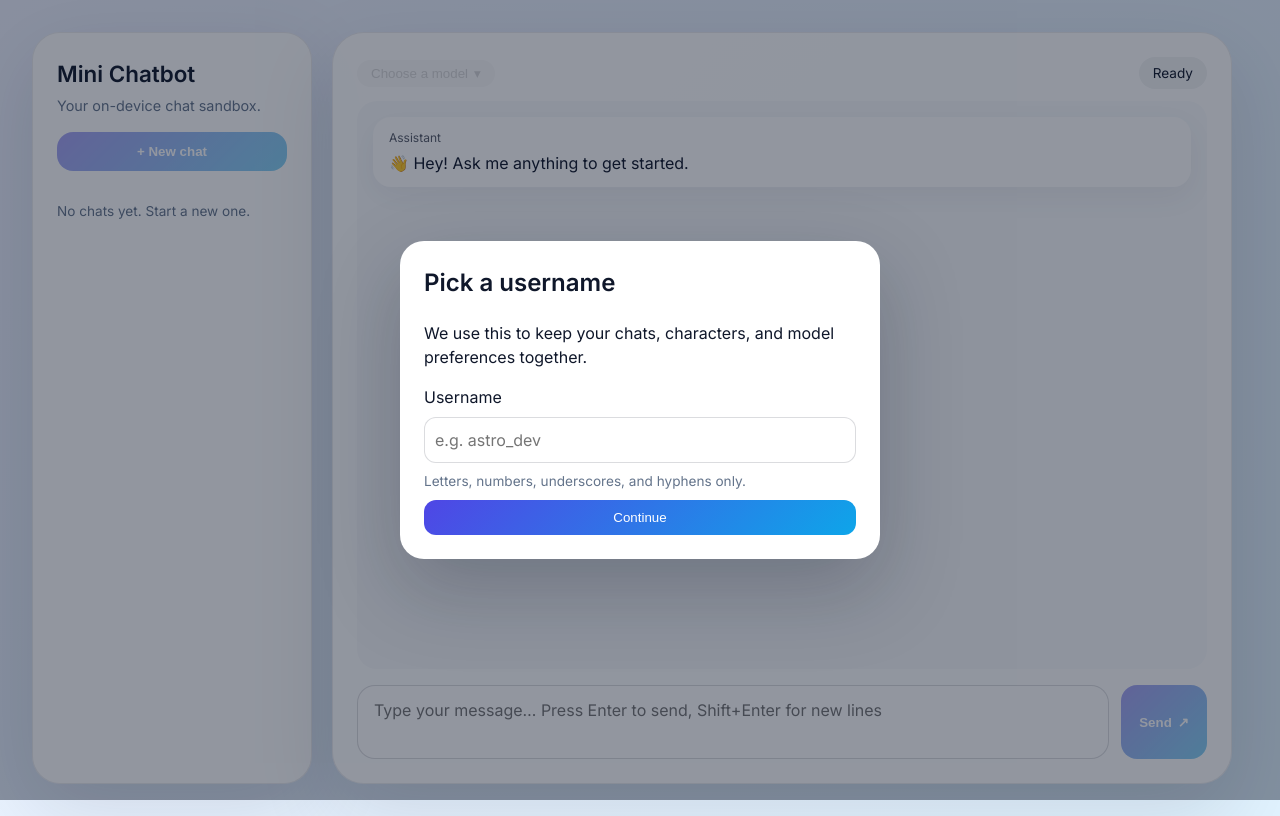
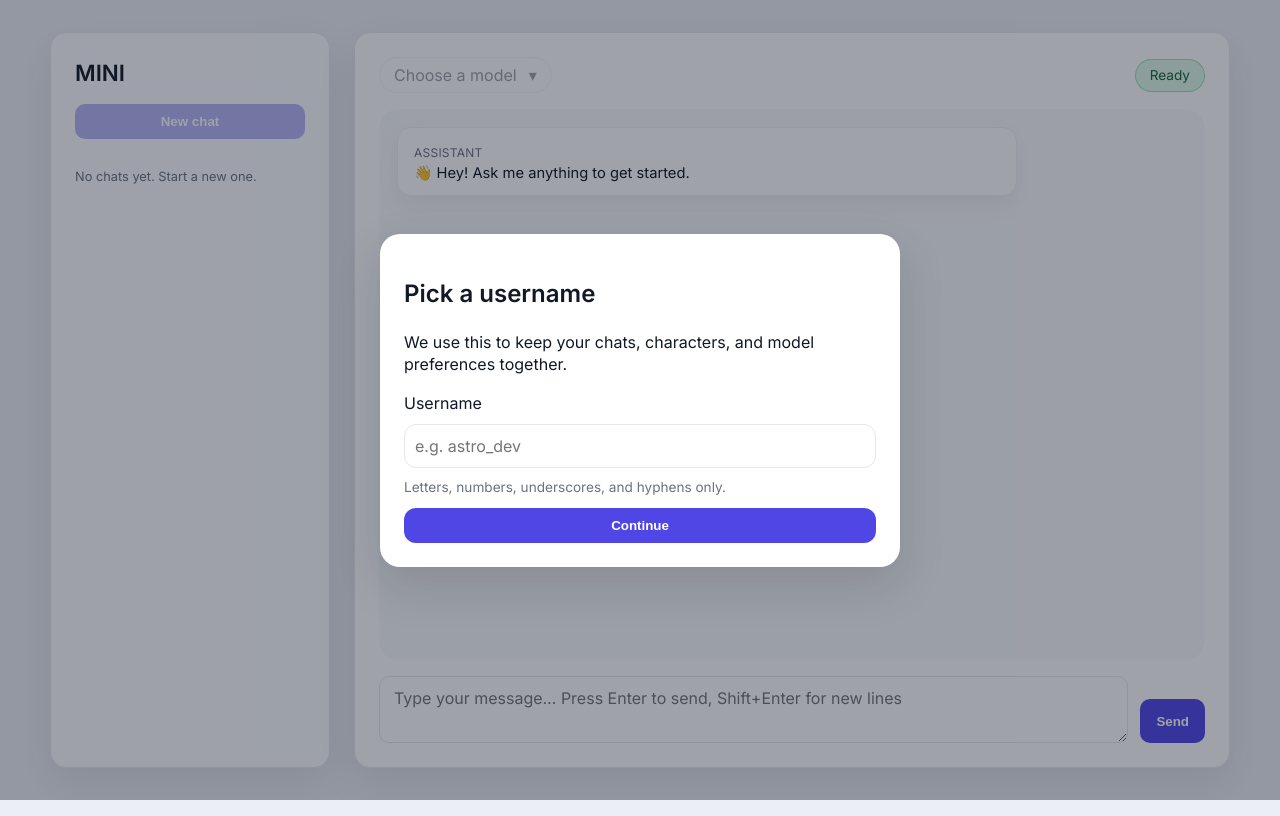
Before and after one commit to hackjutsu/mini-chatbot, a React (Vite) app in the folder client/: page / in a window 1280 px wide. Built offline with nearby package versions, Linux system fonts and the light colour scheme.

Commit message:
multiple improvements over the UI

```diff
--- a/client/src/App.jsx
+++ b/client/src/App.jsx
@@ -637,14 +637,11 @@ const App = () => {
     <div className="app-layout">
       <aside className="session-panel">
         <div className="panel-header">
-          <div>
-            <h1>Mini Chatbot</h1>
-            <p>Your on-device chat sandbox.</p>
-          </div>
+          <h1>MINI</h1>
           <UserMenu user={user} onLogout={handleLogout} />
         </div>
         <button type="button" className="new-chat-btn" onClick={openCharacterPicker} disabled={!user}>
-          + New chat
+          New chat
         </button>
         <SessionList
           sessions={sessions}
--- a/client/src/components/CharacterPicker.jsx
+++ b/client/src/components/CharacterPicker.jsx
@@ -73,9 +73,9 @@ const CharacterPicker = ({
                   {character.name.slice(0, 1).toUpperCase()}
                 </div>
               )}
-              <div>
+              <div className="character-details">
                 <strong>{character.name}</strong>
-                <p className="character-meta">{character.prompt}</p>
+                <p className="character-meta character-meta--clamped">{character.prompt}</p>
               </div>
               <div className="character-row-actions">
                 <button
@@ -102,7 +102,7 @@ const CharacterPicker = ({
         </ul>
         <footer className="character-picker__footer">
           <button type="button" className="new-chat-btn" onClick={onCreate}>
-            + Create character
+            Create character
           </button>
           <button
             type="button"
--- a/client/src/components/Composer.jsx
+++ b/client/src/components/Composer.jsx
@@ -37,8 +37,7 @@ const Composer = ({ disabled, onSubmit, placeholder, busyLabel }) => {
         required
       />
       <button type="submit" className="chat-submit" disabled={disabled || !value.trim()}>
-        <span>{disabled ? busyLabel : 'Send'}</span>
-        <span aria-hidden="true">↗︎</span>
+        {disabled ? busyLabel : 'Send'}
       </button>
     </form>
   );
--- a/client/src/components/UserMenu.jsx
+++ b/client/src/components/UserMenu.jsx
@@ -19,8 +19,10 @@ const UserMenu = ({ user, onLogout }) => {
         aria-expanded={isOpen}
         onClick={() => setIsOpen((prev) => !prev)}
       >
-        User: @{user.username}
-        <span aria-hidden="true">▾</span>
+        <span className="pill-value">@{user.username}</span>
+        <span className="pill-caret" aria-hidden="true">
+          ▾
+        </span>
       </button>
       {isOpen ? (
         <div className="user-menu" role="menu">
--- a/client/src/styles/app.css
+++ b/client/src/styles/app.css
@@ -1,8 +1,20 @@
 :root {
-  color: #0f172a;
-  background-color: #e2e8f0;
+  --bg: #ebeef4;
+  --surface: #ffffff;
+  --border: #e5e7eb;
+  --shadow-soft: 0 16px 40px rgba(15, 23, 42, 0.08);
+  --shadow-floating: 0 18px 48px rgba(15, 23, 42, 0.14);
+  --text: #111827;
+  --muted: #6b7280;
+  --accent: #4f46e5;
+  --accent-soft: #eef2ff;
+  --accent-strong: #312e81;
+  --secondary: #0ea5e9;
+  --danger: #ef4444;
+  --success: #22c55e;
   font-family: 'Inter', system-ui, -apple-system, BlinkMacSystemFont, sans-serif;
-  line-height: 1.5;
+  color: var(--text);
+  line-height: 1.4;
 }
 
 * {
@@ -12,102 +24,110 @@
 body {
   margin: 0;
   min-height: 100vh;
-  background: linear-gradient(135deg, #eef2ff, #e0f2fe);
-  padding: 32px;
-  display: flex;
-  align-items: center;
-  justify-content: center;
+  background: var(--bg);
+  color: var(--text);
+  overflow: hidden;
 }
 
 #root {
   width: 100%;
+  height: 100vh;
+  min-height: 100vh;
+  display: flex;
+  align-items: center;
+  justify-content: center;
+  padding: 32px;
 }
 
 .app-layout {
-  width: min(1200px, 100%);
-  height: min(860px, calc(100vh - 48px));
+  width: min(1180px, 100%);
+  height: calc(100vh - 64px);
+  min-height: 0;
   display: flex;
-  gap: 20px;
+  gap: 24px;
+}
+
+.session-panel,
+.chat-panel {
+  background: var(--surface);
+  border-radius: 16px;
+  border: 1px solid var(--border);
+  box-shadow: var(--shadow-soft);
+  padding: 24px;
+  display: flex;
+  flex-direction: column;
+  min-height: 0;
 }
 
 .session-panel {
   width: 280px;
-  background: rgba(255, 255, 255, 0.95);
-  border-radius: 28px;
-  padding: 24px;
-  display: flex;
-  flex-direction: column;
+  height: 100%;
   gap: 16px;
-  border: 1px solid rgba(15, 23, 42, 0.08);
-  box-shadow: 0 24px 80px rgba(15, 23, 42, 0.12);
+  background: #fcfdff;
 }
 
 .panel-header {
   display: flex;
+  align-items: center;
   justify-content: space-between;
   gap: 12px;
-  align-items: center;
 }
 
 .panel-header h1 {
   margin: 0;
   font-size: 1.4rem;
-}
-
-.panel-header p {
-  margin: 4px 0 0;
-  color: #64748b;
-  font-size: 0.9rem;
+  font-weight: 600;
 }
 
 .new-chat-btn {
   border: none;
-  border-radius: 16px;
-  padding: 12px 16px;
-  background: linear-gradient(135deg, #4f46e5, #0ea5e9);
+  border-radius: 10px;
+  padding: 10px 14px;
+  background: var(--accent);
   color: #fff;
   font-weight: 600;
   cursor: pointer;
+  transition: transform 120ms ease, box-shadow 120ms ease;
 }
 
-.new-chat-btn:disabled {
-  opacity: 0.5;
+.new-chat-btn:hover:not(:disabled) {
+  transform: translateY(-1px);
+  box-shadow: 0 8px 18px rgba(79, 70, 229, 0.3);
+}
+
+.new-chat-btn:disabled,
+.pill:disabled {
+  opacity: 0.4;
   cursor: not-allowed;
 }
 
 .chat-panel {
   flex: 1;
-  background: rgba(255, 255, 255, 0.96);
-  border-radius: 32px;
-  padding: 24px;
-  display: flex;
-  flex-direction: column;
-  border: 1px solid rgba(15, 23, 42, 0.08);
-  box-shadow: 0 30px 80px rgba(15, 23, 42, 0.12);
+  height: 100%;
   min-width: 0;
+  gap: 16px;
+  background: #ffffff;
 }
 
 .chat-header {
   display: flex;
+  justify-content: space-between;
   align-items: center;
-  justify-content: space-between;
   gap: 16px;
-  margin-bottom: 12px;
 }
 
 .status-pill {
-  display: inline-flex;
-  align-items: center;
-  gap: 8px;
   padding: 6px 14px;
-  border-radius: 20px;
-  background: rgba(15, 23, 42, 0.05);
+  border-radius: 999px;
+  border: 1px solid rgba(34, 197, 94, 0.4);
+  background: rgba(34, 197, 94, 0.15);
   font-size: 0.85rem;
-  color: #0f172a;
+  color: #166534;
 }
 
 .status-pill.is-thinking {
-  background: rgba(251, 191, 36, 0.2);
+  border-color: rgba(250, 204, 21, 0.5);
+  background: rgba(250, 204, 21, 0.15);
   color: #a16207;
 }
 
@@ -115,76 +135,82 @@ body {
   list-style: none;
   margin: 0;
   padding: 0;
-  flex: 1;
-  overflow-y: auto;
   display: flex;
   flex-direction: column;
-  gap: 10px;
+  gap: 12px;
+  overflow-y: auto;
+  flex: 1;
+  min-height: 0;
 }
 
 .session-item {
-  border: 1px solid rgba(15, 23, 42, 0.08);
-  border-radius: 18px;
-  padding: 10px;
   display: flex;
   align-items: center;
-  justify-content: space-between;
-  gap: 10px;
-  background: #f8fafc;
+  gap: 12px;
+  border: 1px solid var(--border);
+  border-radius: 18px;
+  padding: 12px;
+  background: #fcfdff;
+  transition: border-color 120ms ease, box-shadow 120ms ease;
 }
 
 .session-item.is-active {
-  border-color: #2563eb;
-  box-shadow: 0 6px 20px rgba(37, 99, 235, 0.2);
+  border-color: var(--accent);
+  box-shadow: 0 10px 24px rgba(79, 70, 229, 0.18);
 }
 
 .session-select {
   border: none;
   background: transparent;
   text-align: left;
+  flex: 1;
   display: flex;
   flex-direction: column;
   gap: 4px;
   cursor: pointer;
-  flex: 1;
+  font: inherit;
 }
 
 .session-title {
   font-weight: 600;
-  color: #0f172a;
+  font-size: 0.95rem;
+  display: -webkit-box;
+  -webkit-line-clamp: 2;
+  -webkit-box-orient: vertical;
+  overflow: hidden;
 }
 
 .session-meta {
-  color: #64748b;
-  font-size: 0.85rem;
+  color: var(--muted);
+  font-size: 0.8rem;
 }
 
 .session-character-chip {
+  margin-top: 6px;
   display: inline-flex;
   align-items: center;
   gap: 6px;
   border-radius: 999px;
-  background: rgba(59, 130, 246, 0.08);
-  padding: 2px 8px 2px 2px;
-  margin-top: 6px;
+  padding: 2px 10px 2px 2px;
+  background: var(--accent-soft);
 }
 
 .session-character-chip-avatar {
   width: 26px;
   height: 26px;
   border-radius: 12px;
-  object-fit: cover;
+  background: rgba(79, 70, 229, 0.2);
   display: inline-flex;
   align-items: center;
   justify-content: center;
-  background: rgba(37, 99, 235, 0.2);
-  color: #1e3a8a;
+  font-size: 0.9rem;
   font-weight: 600;
+  color: var(--accent-strong);
 }
 
 .session-character-chip-label {
-  font-size: 0.8rem;
-  color: #1d4ed8;
+  font-size: 0.75rem;
+  color: var(--accent-strong);
 }
 
 .session-actions {
@@ -193,7 +219,7 @@ body {
 
 .session-action-btn {
   border: none;
-  background: rgba(15, 23, 42, 0.05);
+  background: #f3f4f6;
   border-radius: 12px;
   width: 32px;
   height: 32px;
@@ -202,42 +228,44 @@ body {
 
 .session-menu {
   position: absolute;
+  right: 0;
   top: calc(100% + 8px);
-  right: 0;
-  background: #fff;
-  border: 1px solid rgba(15, 23, 42, 0.08);
-  border-radius: 12px;
-  box-shadow: 0 20px 40px rgba(15, 23, 42, 0.2);
-  padding: 6px;
+  min-width: 150px;
+  background: var(--surface);
+  border: 1px solid var(--border);
+  border-radius: 14px;
+  box-shadow: var(--shadow-floating);
   display: flex;
   flex-direction: column;
-  min-width: 140px;
-  z-index: 20;
+  padding: 6px;
+  z-index: 40;
 }
 
 .session-menu-item {
   border: none;
   background: transparent;
   text-align: left;
-  padding: 8px;
-  border-radius: 8px;
+  font: inherit;
+  padding: 8px 10px;
+  border-radius: 10px;
   cursor: pointer;
 }
 
 .session-menu-item:hover {
-  background: rgba(37, 99, 235, 0.1);
+  background: #eef2ff;
 }
 
 .session-menu-item.is-danger {
-  color: #b91c1c;
+  color: var(--danger);
 }
 
 .conversation {
   flex: 1;
+  min-height: 0;
+  background: #f9fafc;
+  border-radius: 20px;
+  padding: 18px;
   overflow-y: auto;
-  padding: 16px;
-  border-radius: 20px;
-  background: #f8fafc;
   display: flex;
   flex-direction: column;
   gap: 12px;
@@ -245,86 +273,96 @@ body {
 
 .character-banner {
   display: flex;
+  align-items: center;
   gap: 12px;
-  align-items: center;
   padding: 12px;
   border-radius: 16px;
-  background: rgba(59, 130, 246, 0.08);
+  background: var(--accent-soft);
+  border: 1px solid var(--border);
 }
 
 .character-banner img,
 .character-avatar {
-  width: 56px;
-  height: 56px;
-  border-radius: 18px;
+  width: 52px;
+  height: 52px;
+  border-radius: 16px;
   object-fit: cover;
-  background: rgba(255, 255, 255, 0.8);
-  display: flex;
+  background: #fff;
+  display: inline-flex;
   align-items: center;
   justify-content: center;
   font-weight: 600;
+  color: var(--accent-strong);
 }
 
 .character-meta {
-  margin: 4px 0 0;
-  color: #475569;
-  font-size: 0.9rem;
+  margin: 2px 0 0;
+  color: var(--muted);
+  font-size: 0.85rem;
+}
+
+.character-meta--clamped {
+  display: -webkit-box;
+  -webkit-line-clamp: 2;
+  -webkit-box-orient: vertical;
+  overflow: hidden;
 }
 
 .message {
+  padding: 12px 16px;
+  border-radius: 14px;
   background: #fff;
-  border-radius: 18px;
-  padding: 12px 16px;
-  box-shadow: 0 10px 30px rgba(15, 23, 42, 0.05);
+  border: 1px solid #eef1f5;
+  max-width: 620px;
+  box-shadow: 0 10px 24px rgba(15, 23, 42, 0.05);
 }
 
 .message.user {
   margin-left: auto;
-  background: linear-gradient(135deg, #4f46e5, #0ea5e9);
-  color: #fff;
-  box-shadow: 0 10px 30px rgba(37, 99, 235, 0.25);
+  background: #dff7ec;
+  border-color: #bef4dc;
 }
 
 .message small {
-  display: block;
   font-size: 0.75rem;
-  color: inherit;
-  opacity: 0.7;
+  color: var(--muted);
+  text-transform: uppercase;
+  letter-spacing: 0.02em;
   margin-bottom: 4px;
 }
 
-.message-body {
-  font-size: 1rem;
-  color: inherit;
+.message.user small {
+  color: #0f5132;
 }
 
-.message-body p {
-  margin: 0 0 0.6em;
+.message-body {
+  font-size: 0.92rem;
 }
 
 .message-body pre {
   background: #0f172a;
-  color: #f1f5f9;
-  padding: 12px;
-  border-radius: 12px;
-  overflow: auto;
+  color: #f8fafc;
+  padding: 10px;
+  border-radius: 10px;
+  overflow-x: auto;
 }
 
 .message.is-thinking .thinking-indicator {
-  margin-top: 6px;
+  margin-top: 8px;
 }
 
 .thinking-indicator {
   display: inline-flex;
   gap: 6px;
+  color: var(--muted);
 }
 
 .thinking-indicator span {
-  width: 8px;
-  height: 8px;
+  width: 6px;
+  height: 6px;
   border-radius: 50%;
   background: currentColor;
-  opacity: 0.3;
+  opacity: 0.4;
   animation: pulse 1s infinite ease-in-out;
 }
 
@@ -347,54 +385,95 @@ body {
 }
 
 .chat-form {
-  margin-top: 16px;
   display: flex;
   gap: 12px;
+  align-items: flex-end;
+  margin-top: auto;
 }
 
 .chat-form textarea {
   flex: 1;
-  border-radius: 18px;
-  border: 1px solid rgba(15, 23, 42, 0.15);
-  padding: 12px 16px;
-  resize: none;
+  min-height: 44px;
+  max-height: 140px;
+  border-radius: 10px;
+  border: 1px solid var(--border);
+  padding: 10px 14px;
   font: inherit;
-  min-height: 64px;
+  resize: vertical;
   background: #fff;
 }
 
 .chat-submit {
+  height: 44px;
+  padding: 0 16px;
+  border-radius: 10px;
   border: none;
-  border-radius: 16px;
-  background: linear-gradient(135deg, #4f46e5, #0ea5e9);
+  background: var(--accent);
   color: #fff;
-  padding: 0 18px;
   font-weight: 600;
-  cursor: pointer;
   display: inline-flex;
   align-items: center;
   gap: 6px;
+  cursor: pointer;
+  transition: transform 120ms ease;
 }
 
-.chat-submit:disabled {
-  opacity: 0.5;
-  cursor: not-allowed;
+.chat-submit:hover:not(:disabled) {
+  transform: translateY(-1px);
+}
+
+.alert {
+  border-radius: 12px;
+  padding: 10px 14px;
+  background: rgba(239, 68, 68, 0.12);
+  color: var(--danger);
+  font-size: 0.9rem;
 }
 
 .pill {
   display: inline-flex;
   align-items: center;
-  gap: 6px;
+  gap: 8px;
   border-radius: 999px;
+  border: 1px solid var(--border);
   padding: 6px 14px;
-  border: none;
-  background: rgba(15, 23, 42, 0.05);
+  background: #fff;
   cursor: pointer;
+  font: inherit;
 }
 
-.pill:disabled {
-  opacity: 0.5;
-  cursor: not-allowed;
+.user-pill {
+  flex-direction: column;
+  align-items: flex-start;
+  gap: 2px;
+  padding: 8px 34px 8px 14px;
+  background: linear-gradient(120deg, rgba(79, 70, 229, 0.08), rgba(99, 102, 241, 0.08));
+  position: relative;
+}
+
+.pill-label {
+  font-size: 0.7rem;
+  text-transform: uppercase;
+  color: var(--muted);
+}
+
+.pill-value {
+  font-weight: 600;
+  font-size: 0.9rem;
+}
+
+.pill-caret {
+  position: absolute;
+  right: 12px;
+  top: 50%;
+  transform: translateY(-50%);
+  color: var(--muted);
+  font-size: 0.75rem;
+}
+
+.model-pill {
+  color: var(--text);
+  gap: 12px;
 }
 
 .user-menu-wrapper,
@@ -407,15 +486,15 @@ body {
   position: absolute;
   top: calc(100% + 6px);
   right: 0;
-  background: #fff;
-  border: 1px solid rgba(15, 23, 42, 0.08);
-  border-radius: 12px;
-  box-shadow: 0 16px 40px rgba(15, 23, 42, 0.15);
+  min-width: 200px;
+  background: var(--surface);
+  border: 1px solid var(--border);
+  border-radius: 14px;
+  box-shadow: var(--shadow-floating);
   padding: 8px;
   display: flex;
   flex-direction: column;
-  min-width: 180px;
-  z-index: 50;
+  z-index: 60;
 }
 
 .user-menu button,
@@ -423,44 +502,35 @@ body {
   border: none;
   background: transparent;
   text-align: left;
-  padding: 8px;
-  border-radius: 8px;
+  padding: 8px 10px;
+  border-radius: 10px;
   cursor: pointer;
 }
 
 .user-menu button:hover,
 .model-menu button:hover {
-  background: rgba(37, 99, 235, 0.1);
+  background: #f3f4f6;
 }
 
 .model-menu button.is-active {
+  color: var(--accent);
   font-weight: 600;
-  color: #1d4ed8;
 }
 
 .menu-check {
   margin-left: auto;
-  font-size: 0.75rem;
-  color: #22c55e;
-}
-
-.alert {
-  background: rgba(248, 113, 113, 0.15);
-  color: #b91c1c;
-  padding: 10px 16px;
-  border-radius: 12px;
-  margin-bottom: 12px;
+  color: var(--success);
 }
 
 .character-picker {
   position: fixed;
   inset: 0;
-  background: rgba(15, 23, 42, 0.4);
+  background: rgba(15, 23, 42, 0.45);
   display: none;
   align-items: center;
   justify-content: center;
   padding: 24px;
-  z-index: 200;
+  z-index: 100;
 }
 
 .character-picker.is-open {
@@ -468,36 +538,49 @@ body {
 }
 
 .character-picker__panel {
-  width: min(560px, 95vw);
+  position: relative;
+  width: min(620px, 95vw);
   max-height: 90vh;
-  overflow: hidden;
+  background: var(--surface);
   border-radius: 24px;
-  background: #fff;
+  border: 1px solid rgba(255, 255, 255, 0.4);
   padding: 24px;
   display: flex;
   flex-direction: column;
   gap: 18px;
+  box-shadow: var(--shadow-floating);
+}
+
+.character-picker__header h2 {
+  margin: 0;
+  font-size: 1.35rem;
+}
+
+.character-picker__header p {
+  margin: 4px 0 0;
+  color: var(--muted);
 }
 
 .character-picker__header {
-  display: flex;
-  justify-content: space-between;
-  align-items: center;
+  padding-right: 40px;
 }
 
 .character-picker__close {
+  position: absolute;
+  top: 16px;
+  right: 16px;
   border: none;
-  background: rgba(15, 23, 42, 0.08);
-  border-radius: 12px;
-  width: 36px;
-  height: 36px;
+  background: #f3f4f6;
+  border-radius: 10px;
+  width: 32px;
+  height: 32px;
   cursor: pointer;
 }
 
 .character-list {
-  list-style: none;
   margin: 0;
   padding: 0;
+  list-style: none;
   display: flex;
   flex-direction: column;
   gap: 12px;
@@ -507,12 +590,12 @@ body {
 .character-row {
   display: grid;
   grid-template-columns: auto auto 1fr auto;
+  align-items: center;
   gap: 12px;
-  align-items: center;
-  border: 1px solid rgba(15, 23, 42, 0.08);
+  padding: 14px;
+  border: 1px solid var(--border);
   border-radius: 16px;
-  padding: 12px;
-  background: #f8fafc;
+  background: #fafbff;
 }
 
 .character-row input[type='radio'] {
@@ -520,30 +603,26 @@ body {
   height: 18px;
 }
 
-.character-avatar {
-  width: 48px;
-  height: 48px;
-  border-radius: 16px;
-  object-fit: cover;
-  background: rgba(37, 99, 235, 0.2);
-  display: inline-flex;
-  align-items: center;
-  justify-content: center;
-  font-weight: 600;
-  color: #1e3a8a;
-}
-
 .character-row-actions {
   display: flex;
   gap: 6px;
 }
 
+.character-details {
+  cursor: default;
+}
+
 .character-row-actions button {
-  border: none;
+  border: 1px solid var(--border);
   border-radius: 12px;
-  padding: 6px 10px;
-  background: rgba(15, 23, 42, 0.08);
+  padding: 4px 10px;
+  background: #fff;
   cursor: pointer;
+  font-size: 0.85rem;
+}
+
+.character-row-actions button:nth-child(2) {
+  color: var(--danger);
 }
 
 .character-picker__footer {
@@ -555,47 +634,48 @@ body {
 
 .character-picker__primary {
   border: none;
-  border-radius: 16px;
-  background: linear-gradient(135deg, #4f46e5, #0ea5e9);
+  border-radius: 14px;
+  padding: 12px 18px;
+  background: var(--accent);
   color: #fff;
-  padding: 12px 20px;
   font-weight: 600;
   cursor: pointer;
+}
+
+.character-picker__primary:disabled {
+  opacity: 0.5;
+  cursor: not-allowed;
 }
 
 .modal-backdrop {
   position: fixed;
   inset: 0;
-  background: rgba(15, 23, 42, 0.45);
+  background: rgba(15, 23, 42, 0.4);
   display: flex;
   align-items: center;
   justify-content: center;
   padding: 24px;
-  z-index: 300;
+  z-index: 120;
 }
 
 .modal-panel {
-  width: min(480px, 95vw);
-  background: #fff;
-  border-radius: 24px;
+  width: min(520px, 95vw);
+  background: var(--surface);
+  border-radius: 20px;
+  box-shadow: var(--shadow-floating);
   padding: 24px;
-  box-shadow: 0 30px 80px rgba(15, 23, 42, 0.25);
-}
-
-.modal-panel h2 {
-  margin-top: 0;
 }
 
 .modal-form {
   display: flex;
   flex-direction: column;
-  gap: 8px;
+  gap: 10px;
 }
 
 .modal-form input,
 .modal-form textarea {
+  border: 1px solid var(--border);
   border-radius: 12px;
-  border: 1px solid rgba(15, 23, 42, 0.15);
   padding: 10px;
   font: inherit;
 }
@@ -603,21 +683,22 @@ body {
 .modal-actions {
   display: flex;
   justify-content: flex-end;
-  gap: 8px;
+  gap: 10px;
   margin-top: 8px;
 }
 
 .primary {
-  background: linear-gradient(135deg, #4f46e5, #0ea5e9);
-  color: #fff;
   border: none;
   border-radius: 12px;
   padding: 10px 16px;
+  background: var(--accent);
+  color: #fff;
+  font-weight: 600;
   cursor: pointer;
 }
 
 .ghost {
-  border: 1px solid rgba(15, 23, 42, 0.2);
+  border: 1px solid var(--border);
   border-radius: 12px;
   padding: 10px 16px;
   background: transparent;
@@ -625,30 +706,44 @@ body {
 }
 
 .field-error {
-  color: #b91c1c;
+  color: var(--danger);
   font-size: 0.85rem;
   margin: 0;
 }
 
 .field-hint {
-  color: #64748b;
+  color: var(--muted);
   font-size: 0.85rem;
   margin: 0;
 }
 
 @media (max-width: 1024px) {
   body {
+    overflow: auto;
+  }
+  #root {
     padding: 16px;
+    height: auto;
+    min-height: 100vh;
+    align-items: flex-start;
   }
   .app-layout {
     flex-direction: column;
+    min-height: auto;
     height: auto;
   }
-  .session-panel {
+  .session-panel,
+  .chat-panel {
     width: 100%;
+    height: auto;
+  }
+}
+
+@media (max-width: 640px) {
+  .chat-form {
     flex-direction: column;
   }
-  .chat-panel {
+  .chat-submit {
     width: 100%;
   }
 }
```
